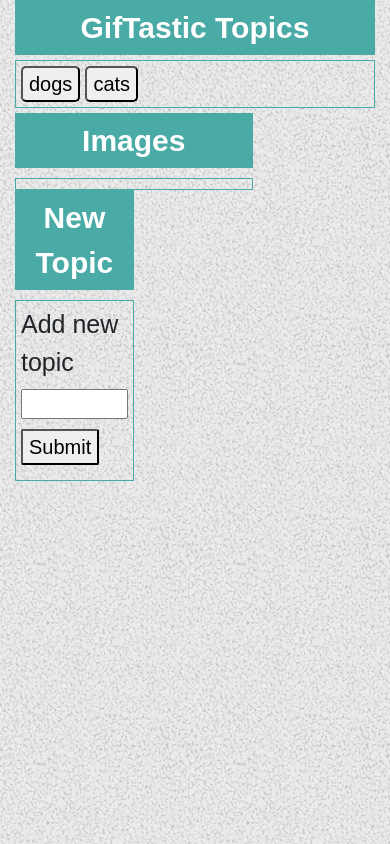
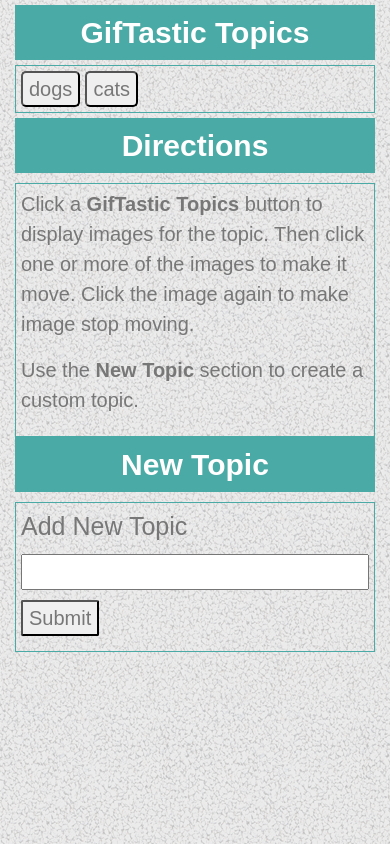
Before and after one commit to elp11999/GifTastic, a plain HTML site: page index.html in a window 390 px wide. Drawn offline with nearby package versions, Linux system fonts and the light colour scheme.

Commit message:
Add more markup enhancements.

```diff
--- a/assets/css/style.css
+++ b/assets/css/style.css
@@ -7,6 +7,18 @@ body {
     margin: 0;
 }
 
+.directions-text {
+    font-family: 'Arial', 'Helvetica Neue', Helvetica, sans-serif;
+    font-size: 20px;
+    color: #777777;
+    line-height: 1.5;
+}
+
+.topics-header {
+    margin-top: 5px;
+}
+
+.directions-header,
 .topics-header,
 .images-header,
 .new-topic-header {
@@ -25,8 +37,15 @@ body {
     margin-right: 5px;
     border-radius: 5px;
     font-size: 20px;
+    color: #777777;
 }
 
+.image-area,
+.clear-images-button {
+    display: none;
+}
+
+.directions-area,
 .image-area {
     width: 66%;
     margin-right: 10px;
@@ -36,13 +55,16 @@ body {
     width: 33%;
 }
 
-.images-header {
-    margin-bottom: 10px;
-}
 .new-topic-header {
     margin-bottom: 10px;
 }
 
+.directions-header,
+.images-header {
+    margin-bottom: 10px;
+}
+
+.directions-area,
 .image-area,
 .new-topic-area {
     float: left;
@@ -61,25 +83,30 @@ body {
 
 .new-topic-label {
     font-size: 25px;
+    color: #777777;
 }
 
 .new-topic-input {
-    display: block;
     width: 100%;
+    font-size: 20px;
 }
 
-.new-topic-button {
+.new-topic-button,
+.clear-images-button {
     margin: 10px 0;
     border-radius: 2px;
     font-size: 20px;
+    color: #777777;
 }
 
 .new-topic-button:hover,
+.clear-images-button:hover,
 .topic-button:hover {
     background-color: #4aaaa5;
     color: white;
 }
 
+.directions,
 .topics-buttons,
 .images,
 .userinput {
@@ -96,10 +123,22 @@ body {
     margin-bottom: 0;
 }
 
-@media only screen and (max-width: 640px) {
-
-    .image-area,
-    .new-topic-area,
-        width: 50%;
+@media only screen and (max-width: 1200px) {
+    .directions-area {
+        width: 55%
+    }
+    .image-area {
+        width: 55%
+    }
+    .new-topic-area {
+        width: 43%;
     }
 }
+
+@media only screen and (max-width: 640px) {
+    .directions-area,
+    .image-area,
+    .new-topic-area {
+       width: 100%;
+    }
+}
--- a/assets/javascript/logic.js
+++ b/assets/javascript/logic.js
@@ -9,20 +9,6 @@ $(document).ready(function() {
         "dogs",
         "cats"
     ];
-
-
-    // data-still
-    // data-animate
-    // data-state
-    //   still
-    //   animate
-    //
-    // response.data[i].images.fixed_height.url
-    // https://media0.giphy.com/media/bbshzgyFQDqPHXBo4c/200.gif
-    //
-    // response.data[i].images.fixed_height_still.url
-    // https://media0.giphy.com/media/bbshzgyFQDqPHXBo4c/200_s.gif
-    //
 
     // Div to hold the topic buttons
     var topicsDiv = $(".topics-buttons");
@@ -71,6 +57,7 @@ $(document).ready(function() {
 
     // Call back function when a topic button is clicked
     function topicButtonClicked(event) {
+        $(".directions-area").hide();
         var topic = $(this).text();
         //console.log("Topic text=" + topic);
 
@@ -84,6 +71,10 @@ $(document).ready(function() {
                 addNewTopicImage(response.data[i]);
             }
             $(".topic-image").click(topicImageClicked);
+            $(".image-area").show();
+            $(".images").css("border", "1px solid #4aaaa5");
+            $(".clear-images-button").show();
+            $(".clear-images-button").click(clearImagesButtonClicked);
         });
     };
 
@@ -104,6 +95,7 @@ $(document).ready(function() {
     // Call back function when the new topic button is clicked
     $(".new-topic-button").click(function(event) {
         event.preventDefault();
+        $(".directions-area").hide();
         var topic = $(".new-topic-input").val();
         if (topic.length === 0)
             return;
@@ -113,7 +105,16 @@ $(document).ready(function() {
         topics.push(topic);
         createTopicButtons();
         $(".new-topic-input").val("");
+        $(".image-area").show();
     });
+
+
+    // Call back function when a clear images button is clicked
+    function clearImagesButtonClicked(event) {
+        $(imagesDiv).html("");
+        $(".clear-images-button").hide();
+        $(".images").css("border", "none");
+    };
 
     // Create list of topic buttons
     createTopicButtons();
--- a/index.html
+++ b/index.html
@@ -1,5 +1,5 @@
 <!DOCTYPE html>
-<html lang=k"en>
+<html lang="en">
     <head>
         <title>GifTastic</title>
         <meta charset="utf8">
@@ -22,7 +22,16 @@
                 </div>
             </div>
 
-            <div class="main">
+            <div class="directions-area">
+                <div class="directions-header">
+                    <span>Directions</span>
+                </div>
+                <div class="directions">
+                    <p class="directions-text">Click a <strong>GifTastic Topics</strong> button to display images for the topic. Then click one or more of the images to make it move. Click the image again to make image stop moving.</p>
+                    <p class="directions-text">Use the <strong>New Topic</strong> section to create a custom topic. </p>
+                </div>
+            </div>
+
             <div class="image-area">
                 <div class="images-header">
                     <span>Images</span>
@@ -37,13 +46,14 @@
                 </div>
                 <div class="userinput">
                     <form>
-                            <label class="new-topic-label" for="new-topic">Add new topic</label>
+                        <label class="new-topic-label" for="new-topic">Add New Topic</label>
                         <input class="new-topic-input" name="new-topic" id="new-topic" type="text">
-                            <button type="button" class="new-topic-button">Submit</button>
+                        <button class="new-topic-button" type="button">Submit</button>
+                        <button class="clear-images-button" type="button">Clear Images</button>
                     </form>
                 </div>
             </div>
-            </div>
+
         </div>
 
     </body>
```
Lines whose indentation alone changed are shown as unchanged.
